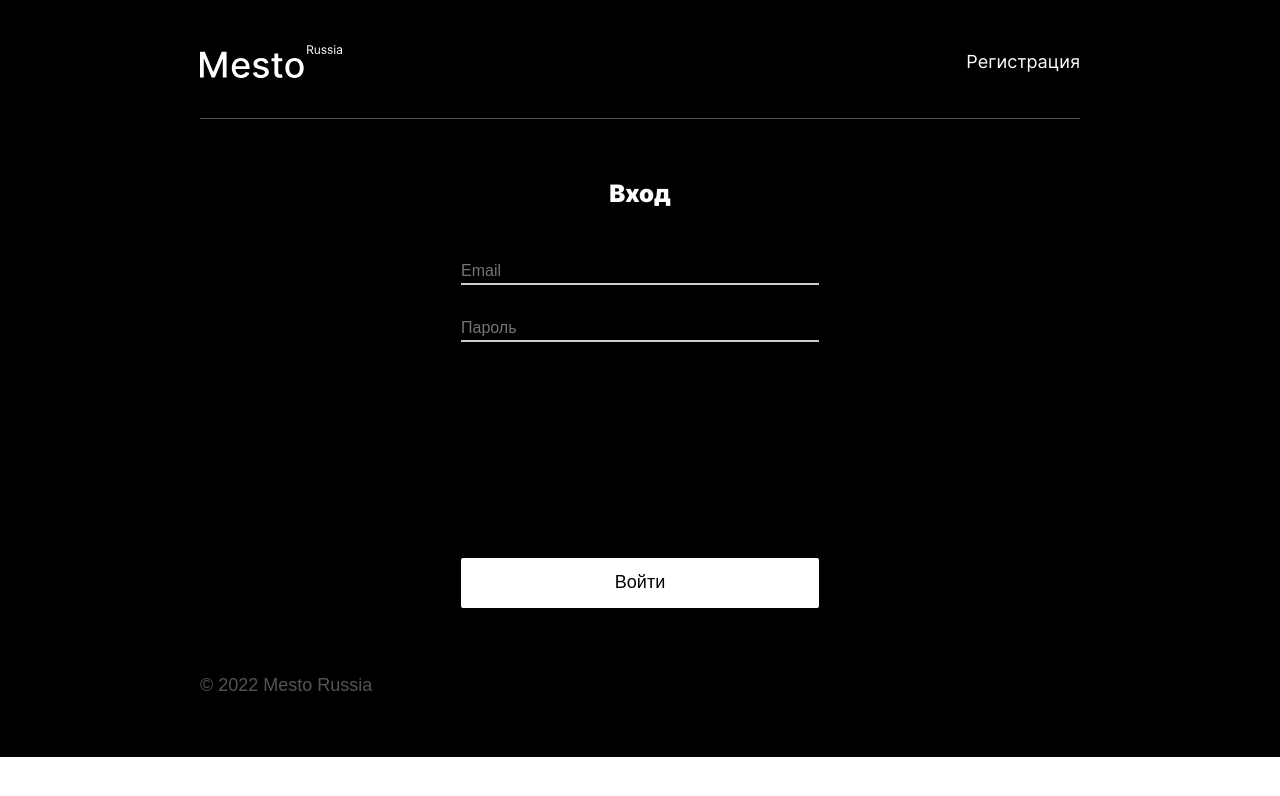
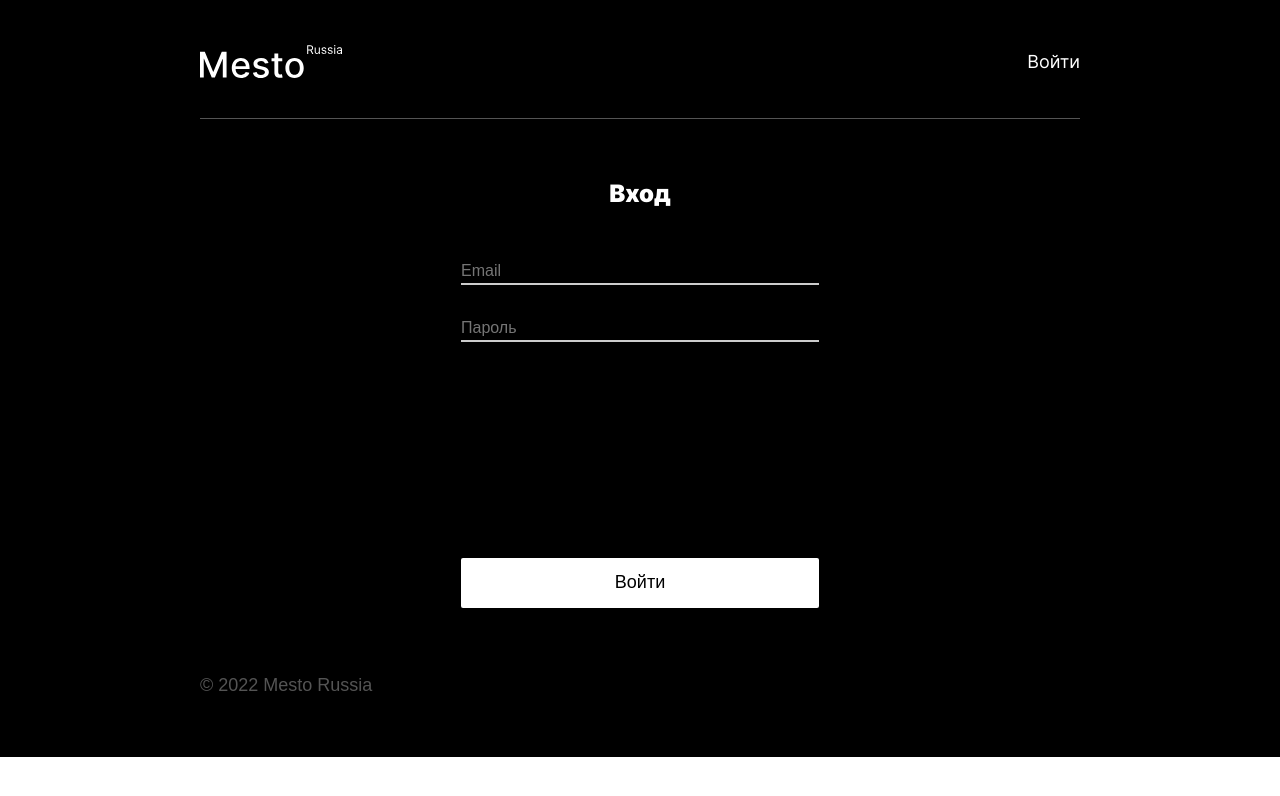
Before and after one commit to anzhelf/react-mesto-auth, a React (Create React App) app: page /sign-in in a window 1280 px wide. Shown: the top 796 px of the page. Built offline with nearby package versions, Linux system fonts and the light colour scheme; no server answers.

Commit message:
добавить возможность менять ссылку в header

```diff
--- a/src/components/App.js
+++ b/src/components/App.js
@@ -39,8 +39,8 @@ function App() {
   const [loggedIn, setLoggedIn] = useState(false);
 
   //данные auth
-  const [dataAuthorization, setDataAuthorization] = useState({});
-  //
+  const [nameDomain, setNameDomain] = useState('');
+  //как прошел запрос к api
   const [requestStatus, setRequestStatus] = useState(false);
 
 
@@ -52,6 +52,8 @@ function App() {
       })
       .catch((err) => console.log(err));
   }, []);
+
+  //console.log(window.location.pathname);
 
   function handleStatusPopupOpen() {
     setIsStatusPopupOpen(true);
@@ -176,13 +178,12 @@ function App() {
     if (localStorage.getItem('token')) {
       const token = localStorage.getItem('token');
       // здесь будем проверять токен
-      console.log(token);
+      //console.log(token);
       auth.getContent(token)
         .then((res) => {
           if (res) {
             // авторизуем пользователя
             setLoggedIn(true);
-            localStorage.setItem('email', res.data.email);
             // так, что теперь есть доступ к этому методу
             history.push('/');
           }
@@ -196,7 +197,6 @@ function App() {
     <div className="page">
       <CurrentUserContext.Provider value={currentUser}>
         <Header
-          dataAuthorization={dataAuthorization}
           onLogged={loggedIn}
         />
         <Switch>
--- a/src/components/Header.js
+++ b/src/components/Header.js
@@ -1,13 +1,44 @@
-import React from 'react';
+import React, { useState, useEffect } from 'react';
 import logo from '../images/logo.svg';
-import { Link, NavLink, BrowserRouter } from 'react-router-dom';
+import { Link, useHistory } from 'react-router-dom';
 
-function Header({ onLogged, dataAuthorization }) {
-  const link = '/sign-up';
-  const textLink = 'Регистрация';
+function Header({ onLogged }) {
+  const history = useHistory();
   const email = localStorage.getItem('email');
 
-  //console.log(dataAuthorization.email);
+  const [textLink, setTextLink] = useState('Test');
+
+  useEffect(() => {
+    onClickTextLink();
+  }, [])
+
+
+  function onClickTextLink() {
+    const isDomain = window.location.pathname;
+    if (isDomain === '/sign-up') {
+      setTextLink('Регистрация');
+    }
+    else {
+      setTextLink('Войти');
+    }
+  };
+
+  function signOut() {
+    localStorage.removeItem('token');
+    history.push('/login');
+  }
+  function onClickLink() {
+    const isDomain = window.location.pathname;
+    let link;
+    if (isDomain === '/sign-in') {
+      link = '/sign-up';
+    }
+    else {
+      link = '/sign-in';
+    }
+    return link;
+  }
+
   return (
     <header className="header content">
       <img
@@ -17,7 +48,13 @@ function Header({ onLogged, dataAuthorization }) {
       />
       <div className='header__box'>
         <span className='header__email'>{onLogged && email}</span>
-        <Link to='/sign-up' className={`header__link ${onLogged ? 'header__link-authorization' : ''}`}>{onLogged ? 'Выход' : textLink}</Link>
+        <Link
+          to={onClickLink}
+          onClick={onLogged ? signOut : onClickTextLink}
+          className={
+            `header__link ${onLogged ?
+              'header__link-authorization'
+              : ''}`}>{onLogged ? 'Выйти' : textLink}</Link>
       </div>
     </header>
   );
```
